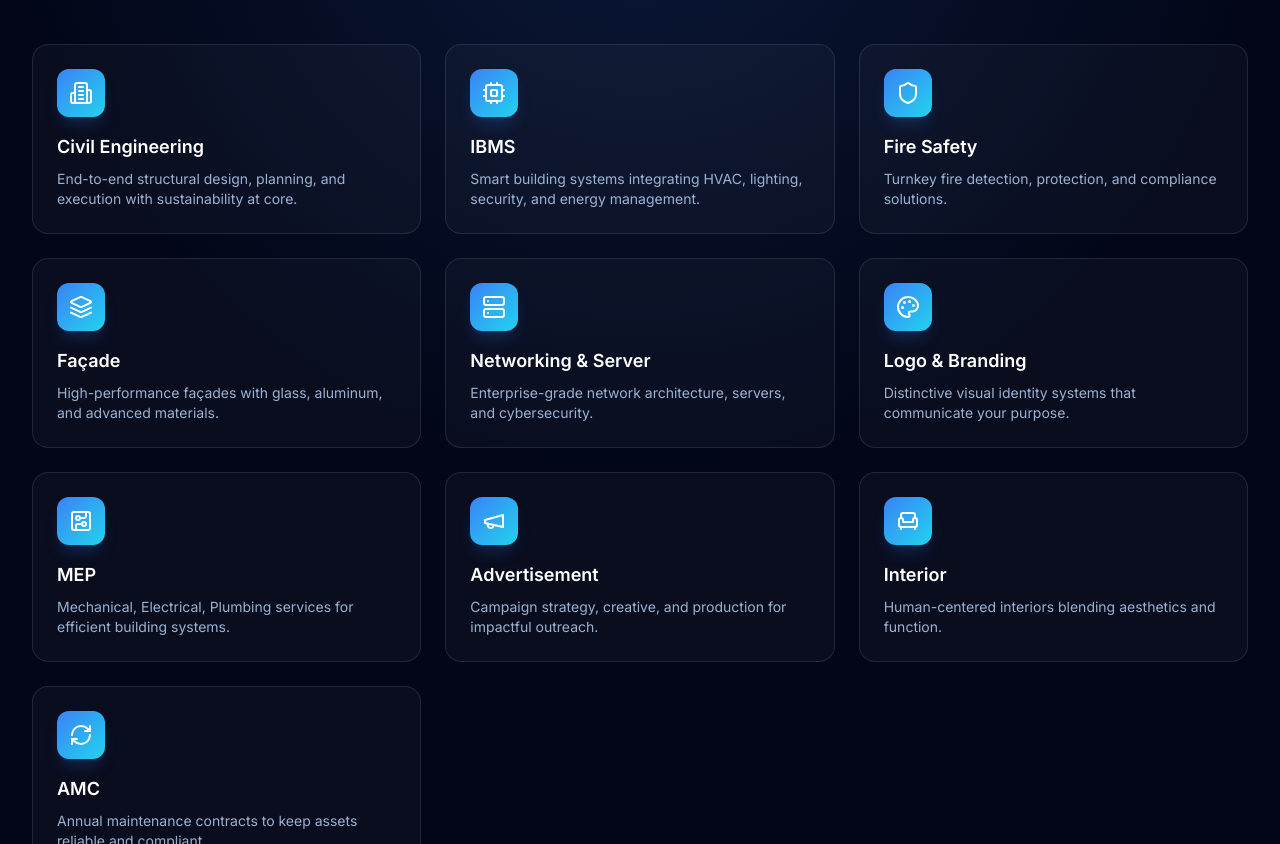
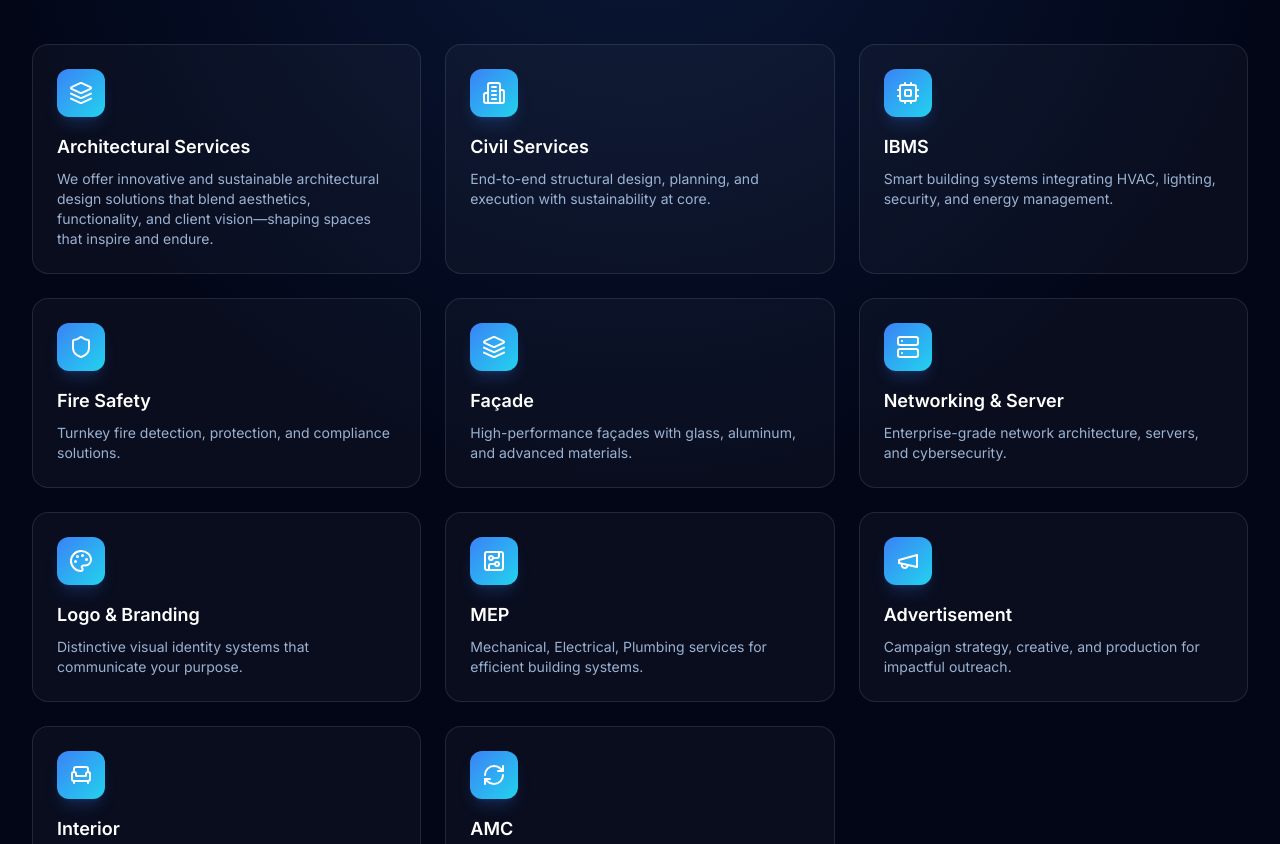
Before and after one commit to nikita1503agarwal/frontend-repo_vx72qkud_to55bn, a React (Vite) app: page / in a window 1280 px wide. Shown: the part 880-1724 px from the top of the page. Built offline with nearby package versions, Linux system fonts and the light colour scheme; a web font is replaced by a local one.

Commit message:
Update project prj_vx72qkud - 2025-11-19T05:22:47.745Z

```diff
--- a/src/components/ServicesGrid.jsx
+++ b/src/components/ServicesGrid.jsx
@@ -1,7 +1,8 @@
 import { Building2, Flame, Cpu, Shield, Layers, Server, Palette, CircuitBoard, Megaphone, Armchair, RefreshCw } from 'lucide-react';
 
 const services = [
-  { icon: Building2, title: 'Civil Engineering', desc: 'End-to-end structural design, planning, and execution with sustainability at core.' },
+  { icon: Layers, title: 'Architectural Services', desc: 'We offer innovative and sustainable architectural design solutions that blend aesthetics, functionality, and client vision—shaping spaces that inspire and endure.' },
+  { icon: Building2, title: 'Civil Services', desc: 'End-to-end structural design, planning, and execution with sustainability at core.' },
   { icon: Cpu, title: 'IBMS', desc: 'Smart building systems integrating HVAC, lighting, security, and energy management.' },
   { icon: Shield, title: 'Fire Safety', desc: 'Turnkey fire detection, protection, and compliance solutions.' },
   { icon: Layers, title: 'Façade', desc: 'High-performance façades with glass, aluminum, and advanced materials.' },
```
Also changed, not shown: 1 other file (tests, documents, lock files or other folders).
